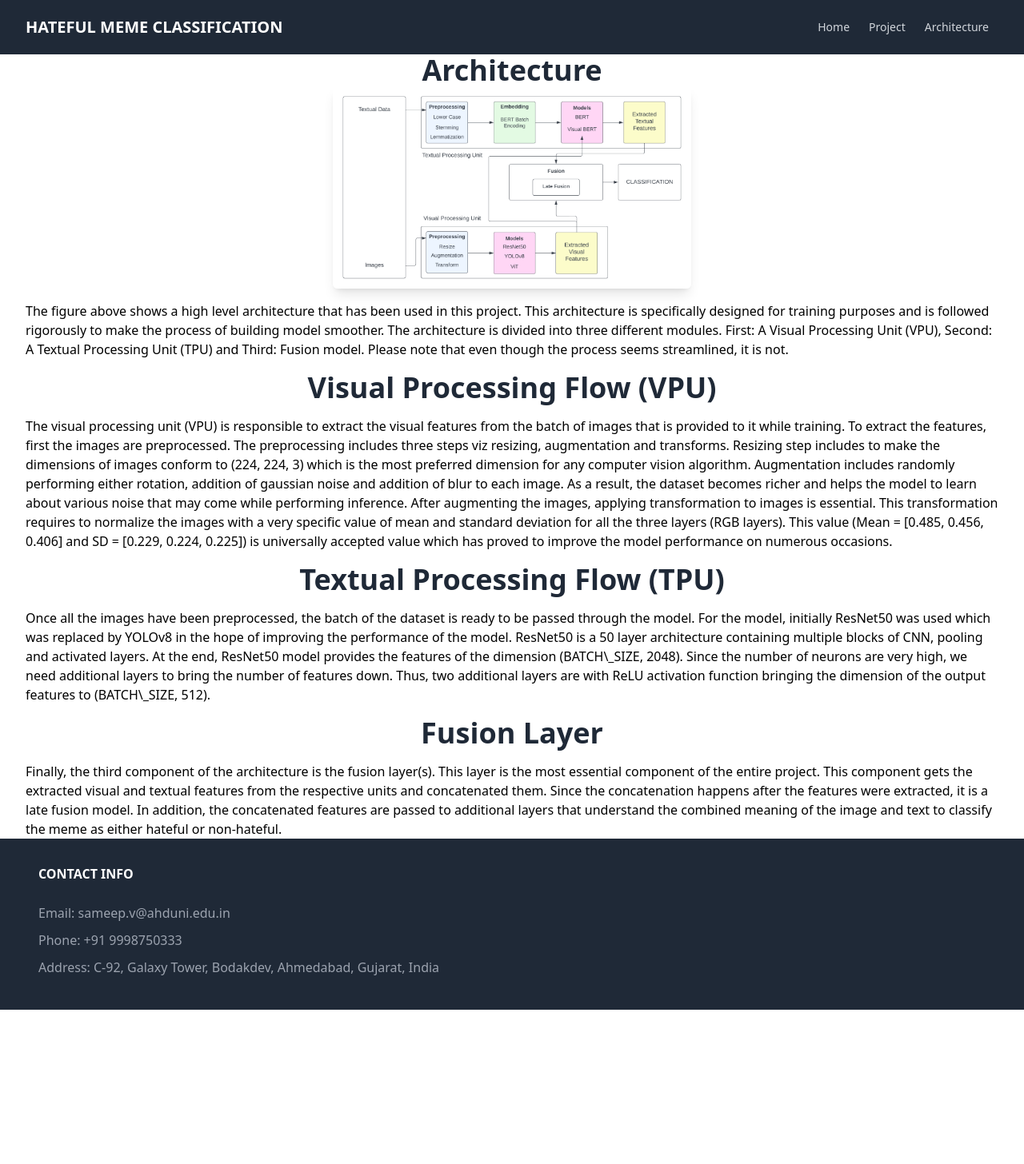
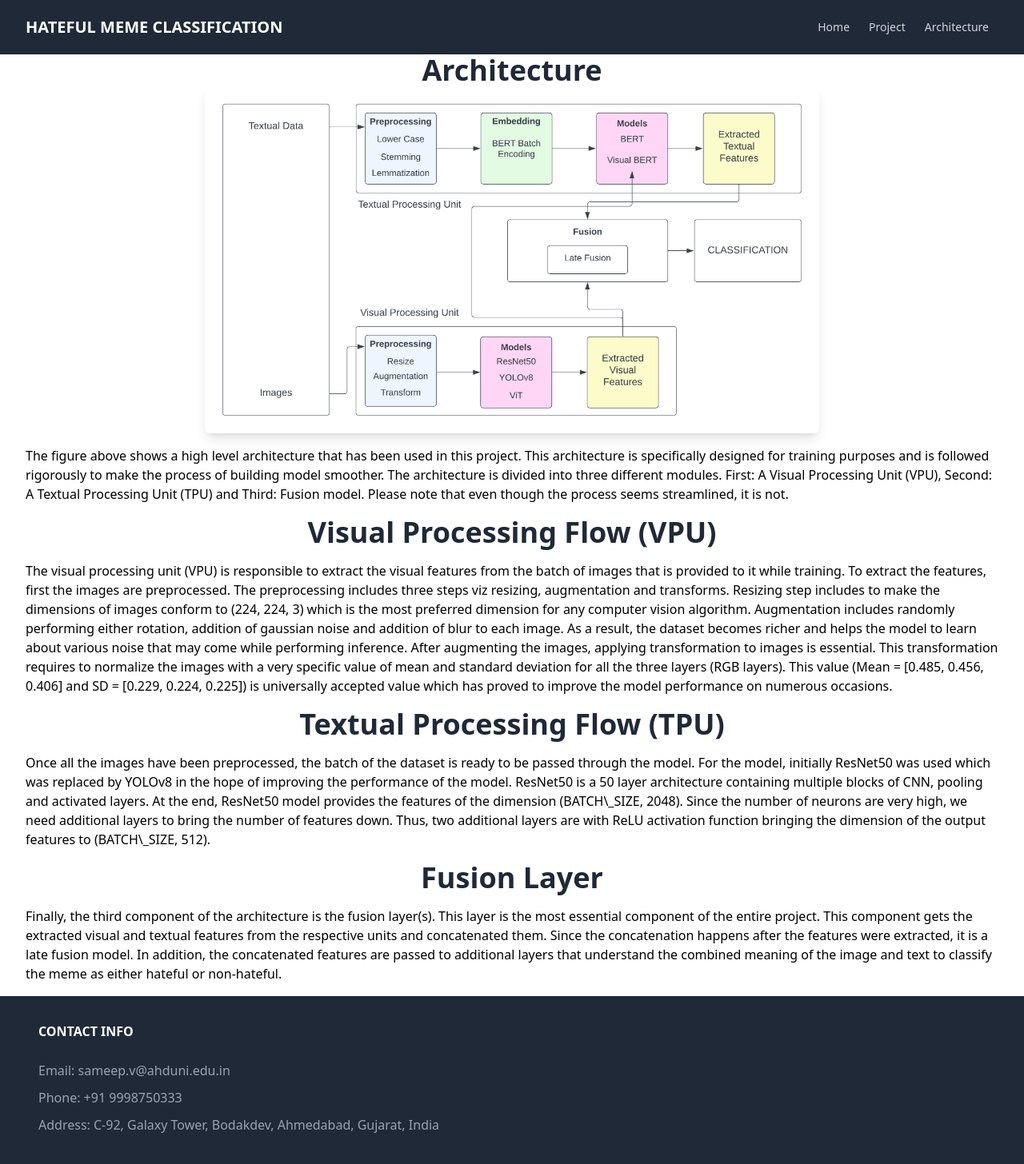
Before and after one commit to sameepv21/Hateful_Meme_Classification, a React (Create React App) app in the folder demo/: page /architecture in a window 1280 px wide. Shown: the top 1456 px of the page at 80% size. Before the commit the page ends 1263 px from the top, so only its background shows below. Built offline with nearby package versions, Linux system fonts and the light colour scheme.

Commit message:
[style]: image and para styling changed

```diff
--- a/demo/src/Components/Architecture.js
+++ b/demo/src/Components/Architecture.js
@@ -9,7 +9,7 @@ const Architecture = () => {
         </h1>
       </div>
       <div className="flex flex-col items-center justify-center ">
-        <div className="max-w-md">
+        <div className="max-w-3xl">
           <img className="mx-auto rounded-md shadow-lg" src="ML_Component_Architecture.png" alt="Hateful Meme" />
         </div>
         <p className="text-left mt-4 max-w-7xl mx-auto px-4 sm:px-6 lg:px-8">
@@ -65,7 +65,7 @@ const Architecture = () => {
         </h1>
       </div>
 
-      <div className="flex flex-col items-center justify-center mt-4">
+      <div className="flex flex-col items-center justify-center mt-4 mb-4">
         <p className="text-left max-w-7xl mx-auto px-4 sm:px-6 lg:px-8">
           Finally, the third component of the architecture is the fusion layer(s). This layer is the most essential
           component of the entire project. This component gets the extracted visual and textual features from the
```
